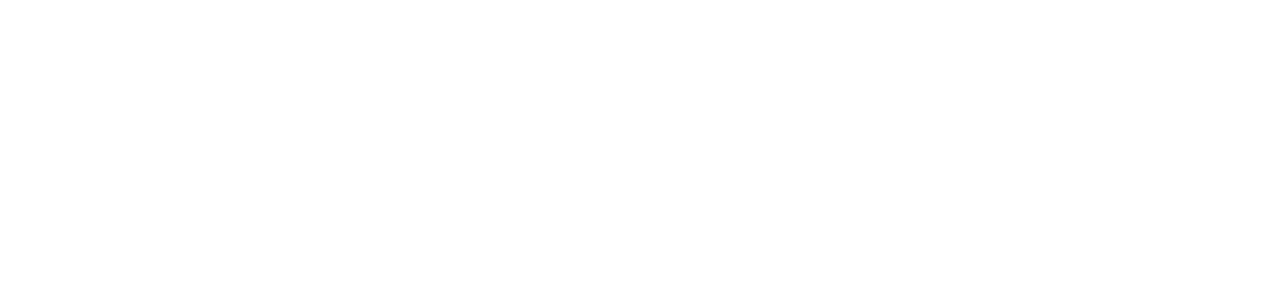
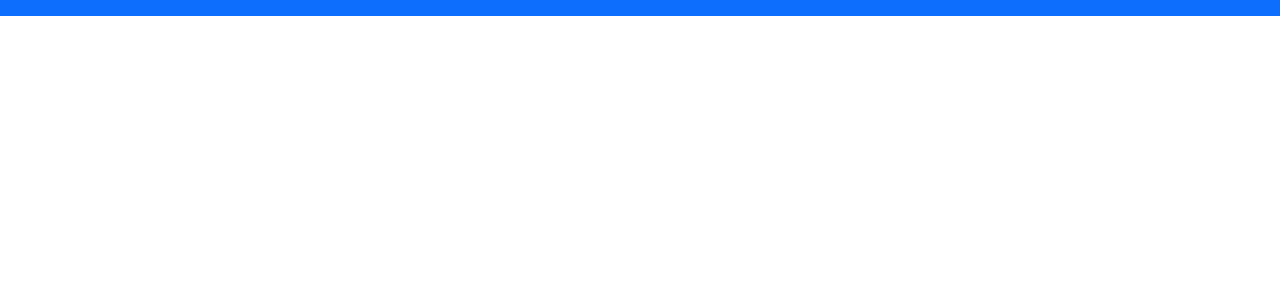
Before and after one commit to Saaim-K/Coursera-React, a React (Create React App) app: page / in a window 1280 px wide. Shown: the top 300 px of the page. Built offline with nearby package versions, Linux system fonts and the light colour scheme.

Commit message:
Learning-React

```diff
--- a/src/App.js
+++ b/src/App.js
@@ -5,7 +5,7 @@
 function App() {
   return (
     <div className="App">
-     <Navbar/>
+     <Navbar dark color='primary'/>
     </div>
   );
 }
```
